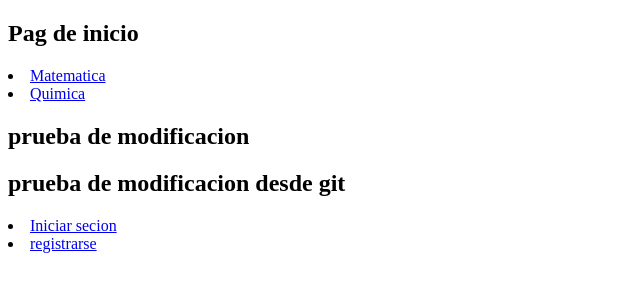
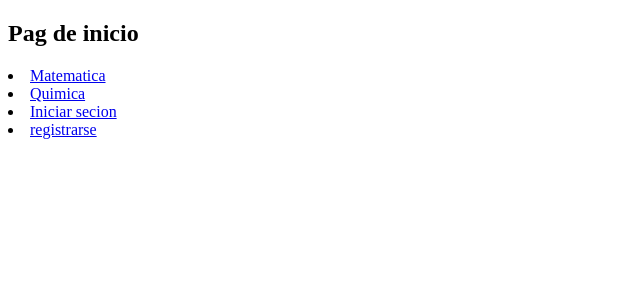
Before and after one commit to EduardoLillom/PROYECTO-IWI-E.A.L, a Django app: page / in a window 1280 px wide. Shown: the top 300 px of the page, without its empty margins (0-640 px from the left). Run offline with Django 3.2, Linux system fonts and the light colour scheme.

Commit message:
borrando comentarios de prueba en index

```diff
--- a/WebApp/templates/index.html
+++ b/WebApp/templates/index.html
@@ -11,8 +11,6 @@
         <h1>Pag de inicio</h1>
         <li><a href="matematica/">Matematica</a></li>
         <li><a href="quimica/">Quimica</a></li>
-        <h2>prueba de modificacion </h2>
-        <h1>prueba de modificacion desde git</h1>
     </nav>
     <div>
         <li> <a href="iniciar_secion/">Iniciar secion</a></li>
```
